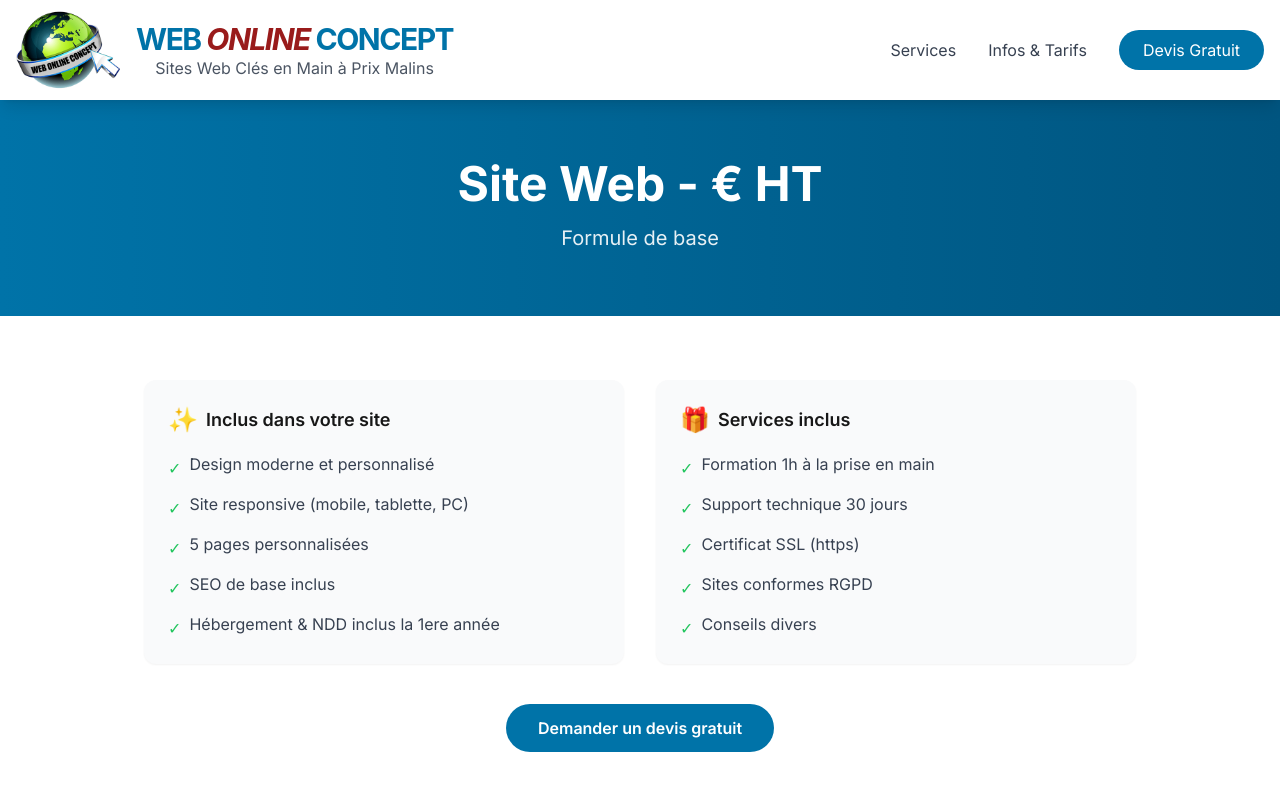
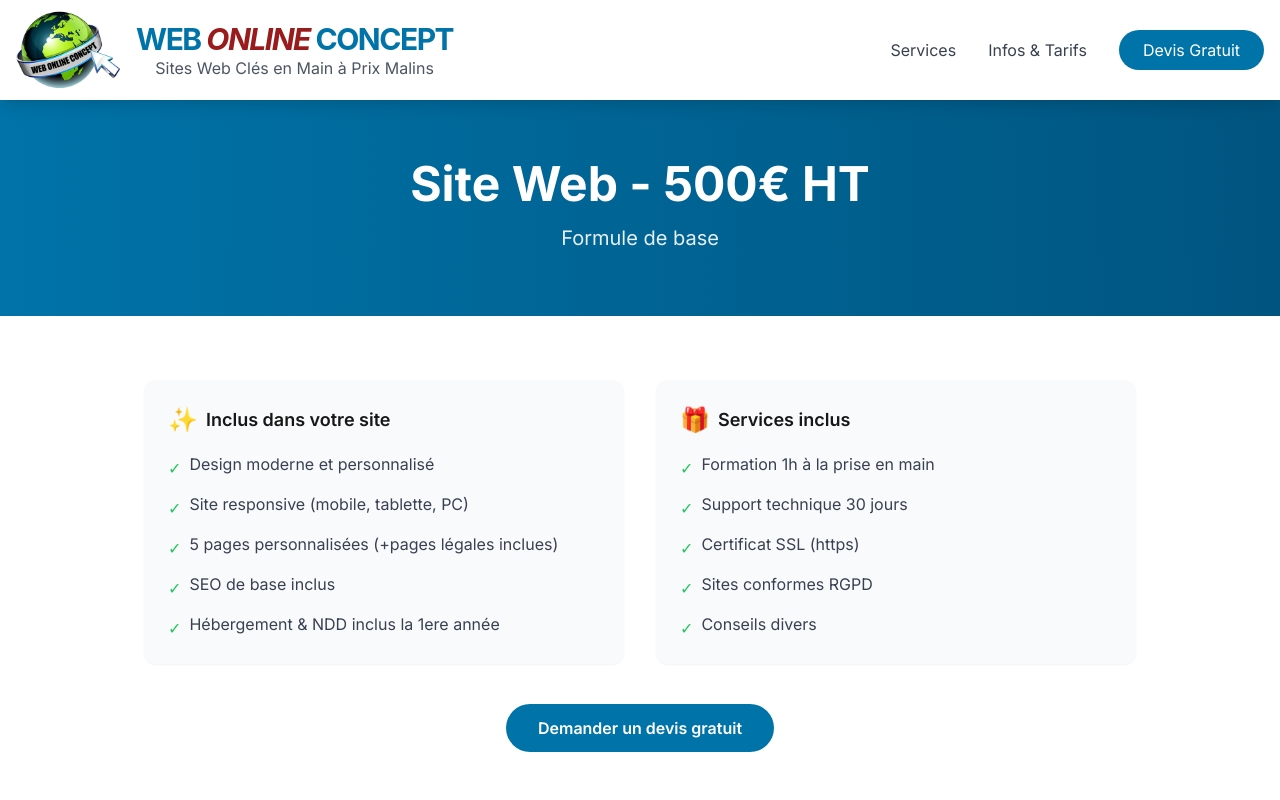
Before and after one commit to Web-Online-Concept/web-online-concept, a Next.js app: page /infos-tarifs in a window 1280 px wide. Shown: the top 800 px of the page. Built offline with nearby package versions, Linux system fonts and the light colour scheme.

Commit message:
Update page.js

```diff
--- a/app/infos-tarifs/page.js
+++ b/app/infos-tarifs/page.js
@@ -38,7 +38,7 @@ export default function InfosTarifs() {
         <div className="max-w-7xl mx-auto px-4 sm:px-6 lg:px-8">
           <div className="text-center">
             <h2 className="text-4xl md:text-5xl font-bold mb-4">
-              Site Web - {tarifs.siteBase}€ HT
+              Site Web - {tarifs.formuleBase.prix}€ HT
             </h2>
             <p className="text-xl text-white/90 max-w-2xl mx-auto">
               Formule de base
@@ -66,7 +66,7 @@ export default function InfosTarifs() {
                 </li>
                 <li className="flex items-start">
                   <span className="text-green-500 mr-2 mt-1">✓</span>
-                  5 pages personnalisées
+                  5 pages personnalisées (+pages légales inclues)
                 </li>
                 <li className="flex items-start">
                   <span className="text-green-500 mr-2 mt-1">✓</span>
```
